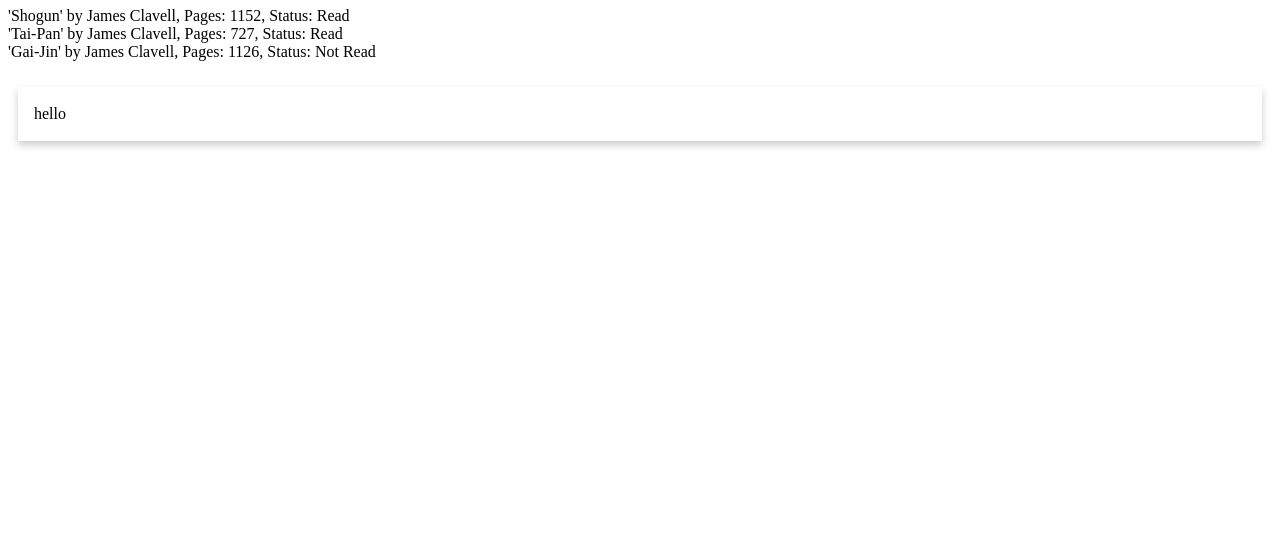
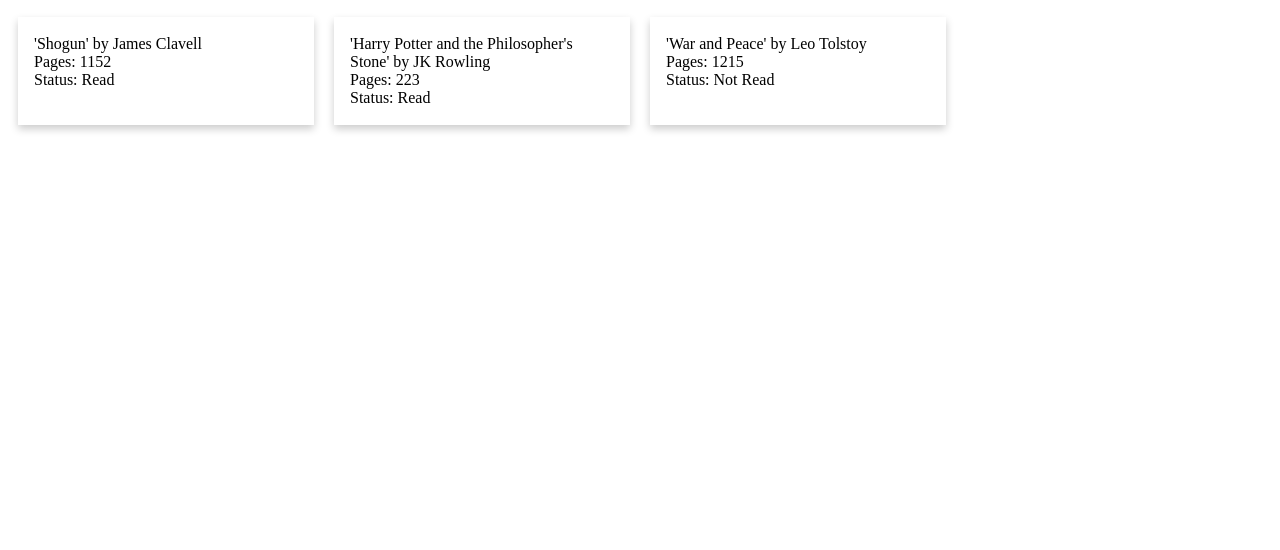
Before and after one commit to Sunnythesun/Library, a plain HTML site: page index.html in a window 1280 px wide. Shown: the part 250-800 px from the top of the page. Drawn offline with Linux system fonts and the light colour scheme.

Commit message:
dynamic cards + broke form

```diff
--- a/index.html
+++ b/index.html
@@ -58,18 +58,8 @@
     <br>
 
     <h1>Books</h1>
-    <p id="library"></p>
 
     <div id="flex">
-        <!-- <div class="card">
-            <h4>Card Test</h4>
-            <p>testy mctest</p>
-        </div>
-
-        <div class="card">
-            <h4>Card Test</h4>
-            <p>testy mctest</p>
-        </div> -->
     </div>
 
 
--- a/javascript.js
+++ b/javascript.js
@@ -12,18 +12,17 @@ function Book(title, author, pages, readStatus) {
     this.readStatus = readStatus;
 
     this.info = function () {
-        document.getElementById("library").innerHTML += ("'" + title + "'" + " by " + author + ", " + "Pages: " + pages + ", " + "Status: " + readStatus + "<br>");
+        return "'" + title + "'" + " by " + author + "\n" + "Pages: " + pages + "\n" + "Status: " + readStatus;
     }
-
 }
 
 const shogun = new Book("Shogun", "James Clavell", "1152", "Read");
-const taipan = new Book("Tai-Pan", "James Clavell", "727", "Read");
-const gaijin = new Book("Gai-Jin", "James Clavell", "1126", "Not Read");
+const hp1 = new Book("Harry Potter and the Philosopher's Stone", "JK Rowling", "223", "Read");
+const wap = new Book("War and Peace", "Leo Tolstoy", "1215", "Not Read");
 
 myLibrary.push(shogun);
-myLibrary.push(taipan);
-myLibrary.push(gaijin);
+myLibrary.push(hp1);
+myLibrary.push(wap);
 
 
 //add book form
@@ -44,7 +43,7 @@ form.addEventListener('submit', function (event) {
 
     document.getElementById("library").innerHTML = "";
 
-    for (let i = 0; i < myLibrary.length; i++) {
+    for (let i = 0; i < myLibrary.length; i++) {                                //FIX THIS
         myLibrary[i].info();
     }
 
@@ -56,7 +55,16 @@ form.addEventListener('submit', function (event) {
 
 
 for (let i = 0; i < myLibrary.length; i++) {
-    myLibrary[i].info();
+    //myLibrary[i].info();
+
+    //generate cards dynamically
+    const card = document.createElement("div");
+    card.className = "card";
+    document.getElementById("flex").appendChild(card);
+
+    const cardText = document.createElement("p");
+    cardText.innerText = myLibrary[i].info();;
+    card.appendChild(cardText);
 }
 
 
@@ -77,12 +85,3 @@ window.onclick = function (event) {
         modal.style.display = "none";
     }
 }
-
-// //create card for book
-const card = document.createElement("div");
-card.className = "card";
-document.getElementById("flex").appendChild(card);
-
-const cardText = document.createElement("p");
-cardText.innerText = "hello";
-card.appendChild(cardText);
--- a/style.css
+++ b/style.css
@@ -72,13 +72,10 @@ input[type=text] {
     margin: 10px;
     padding: 2px 16px;
     box-shadow: 0 4px 8px 0 rgba(0, 0, 0, 0.2);
-    width: 50%;
+    width: calc(25% - 20px);
 }
 
 #flex {
     display: flex;
+    flex-wrap: wrap;
 }
-
-#flex div {
-    flex: 1;
-}
```
